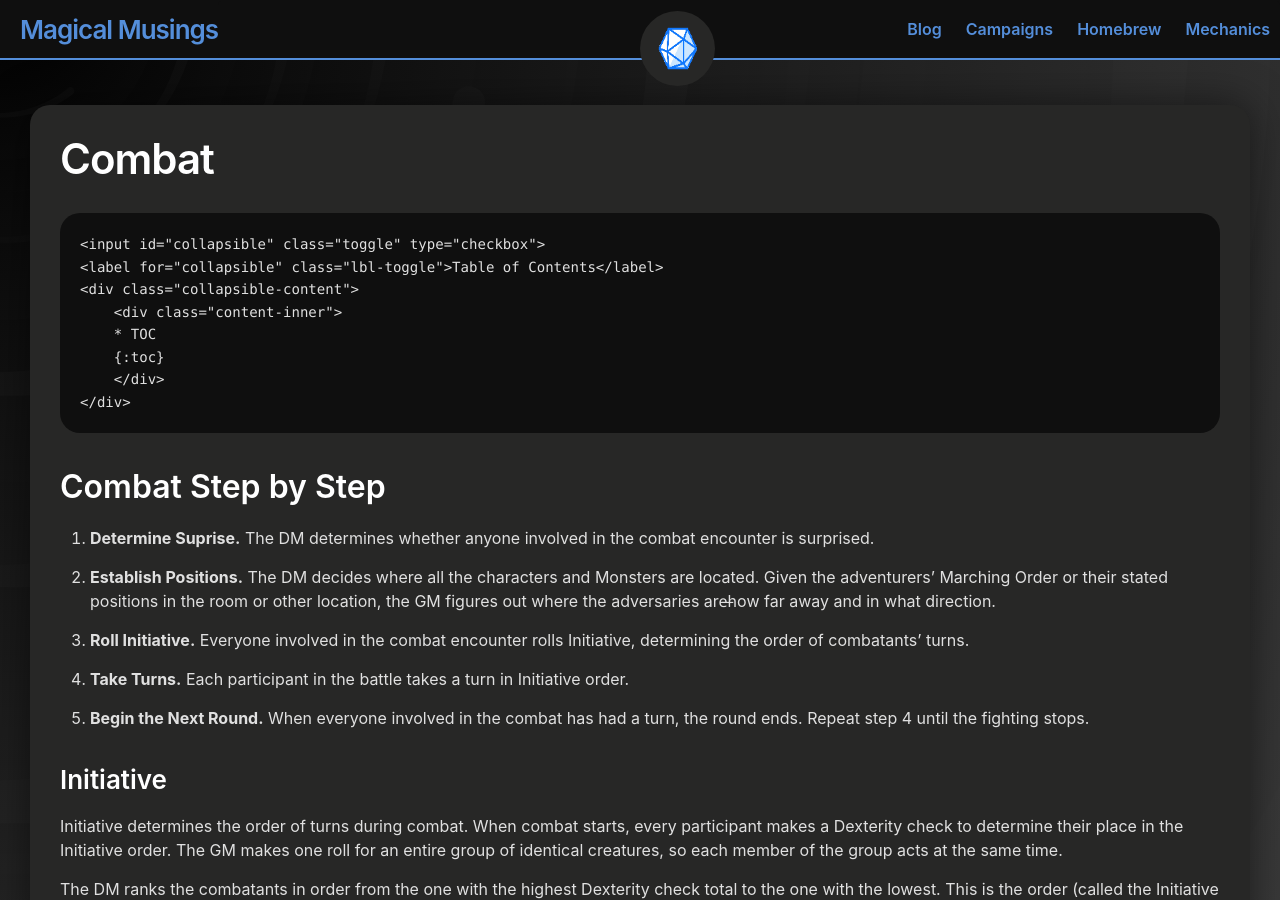
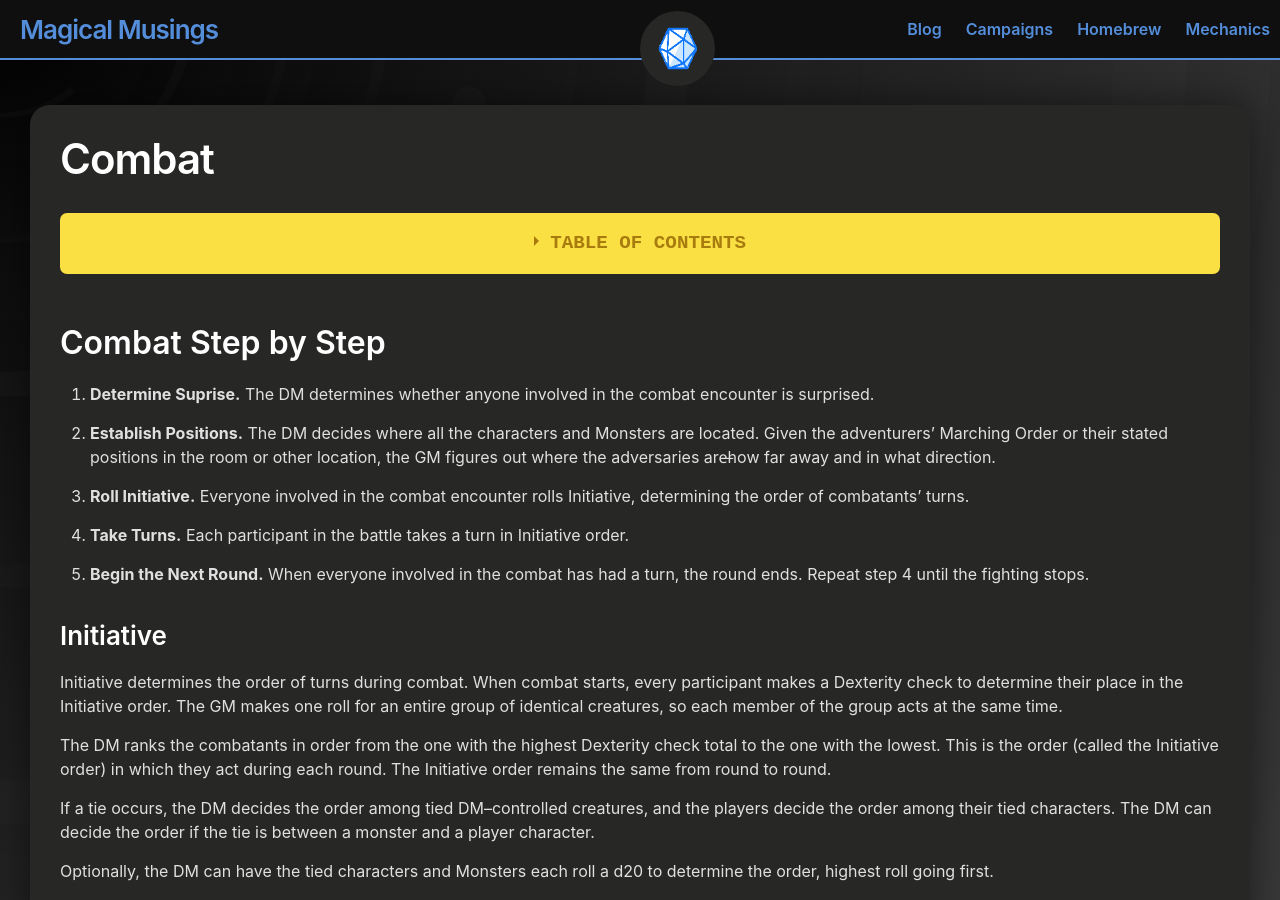
Before and after one commit to andersthemagi/magicalmusings.github.io, a Jekyll site: the page built from _posts/2020-10-07-mechanics-combat.md, in a window 1280 px wide and 900 px high. Built offline with Jekyll 4.4.1, drawn with Linux system fonts in a browser that asks for light colours.

Commit message:
Update 2020-10-07-mechanics-combat.md

```diff
--- a/_posts/2020-10-07-mechanics-combat.md
+++ b/_posts/2020-10-07-mechanics-combat.md
@@ -7,14 +7,14 @@ author: 5th Edition SRD
 ---
 
 <div class="wrap-collapsible">
-    <input id="collapsible" class="toggle" type="checkbox">
-    <label for="collapsible" class="lbl-toggle">Table of Contents</label>
-    <div class="collapsible-content">
-        <div class="content-inner">
-        * TOC
-        {:toc}
-        </div>
+<input id="collapsible" class="toggle" type="checkbox">
+<label for="collapsible" class="lbl-toggle">Table of Contents</label>
+<div class="collapsible-content">
+    <div class="content-inner">
+    * TOC
+    {:toc}
     </div>
+</div>
 </div>
 
 
```
